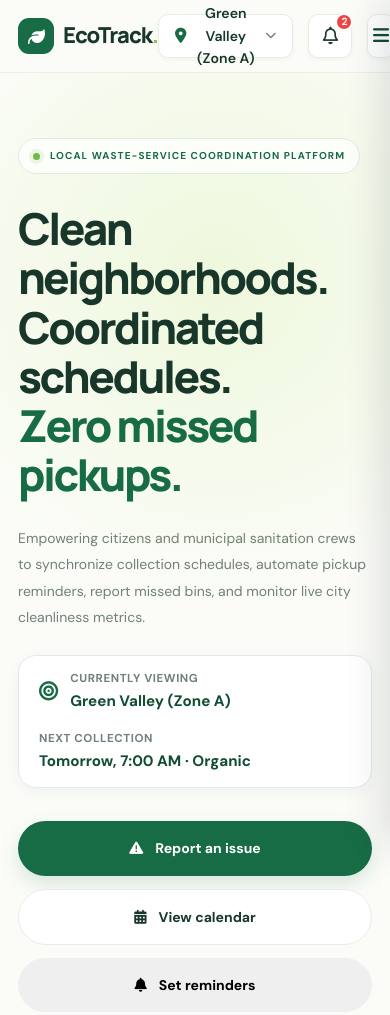
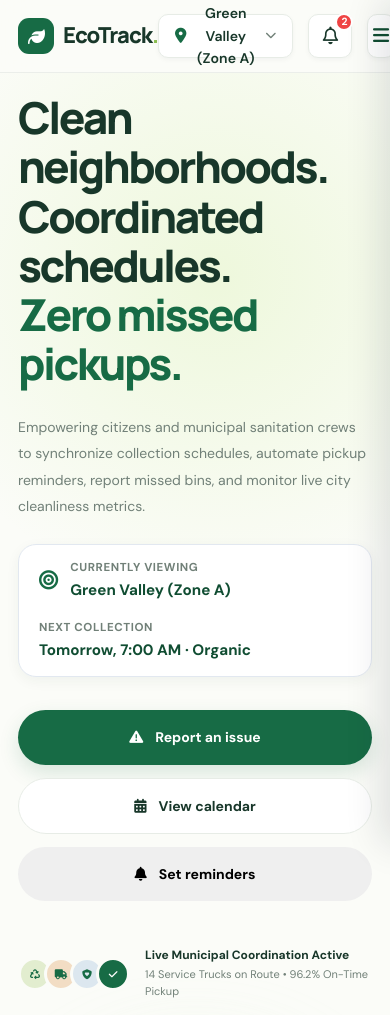
Before and after one commit to ayushkumar-0822/EcoTrack, a website: page index.html in a window 390 px wide. Shown: the top 1015 px of the page. Drawn offline with Linux system fonts and the light colour scheme.

Commit message:
style: remove green dot eyebrow pill and shift entire hero page content upwards below navbar

```diff
--- a/CSS/style.css
+++ b/CSS/style.css
@@ -97,7 +97,7 @@ img {
 }
 
 .nav-container {
-    height: 82px;
+    height: 70px;
 
     display: flex;
     align-items: center;
@@ -243,7 +243,7 @@ img {
 .hero {
     position: relative;
 
-    padding: 95px 0 105px;
+    padding: 25px 0 75px;
 
     overflow: hidden;
 }
@@ -1236,7 +1236,7 @@ img {
     }
 
     .hero {
-        padding: 65px 0 75px;
+        padding: 20px 0 50px;
     }
 
     .hero-grid {
--- a/index.html
+++ b/index.html
@@ -217,11 +217,6 @@
 
                 <!-- LEFT CONTENT -->
                 <div class="hero-content">
-                    <div class="eyebrow">
-                        <span class="status-dot"></span>
-                        LOCAL WASTE-SERVICE COORDINATION PLATFORM
-                    </div>
-
                     <h1>
                         Clean neighborhoods.<br>
                         Coordinated schedules.<br>
```
